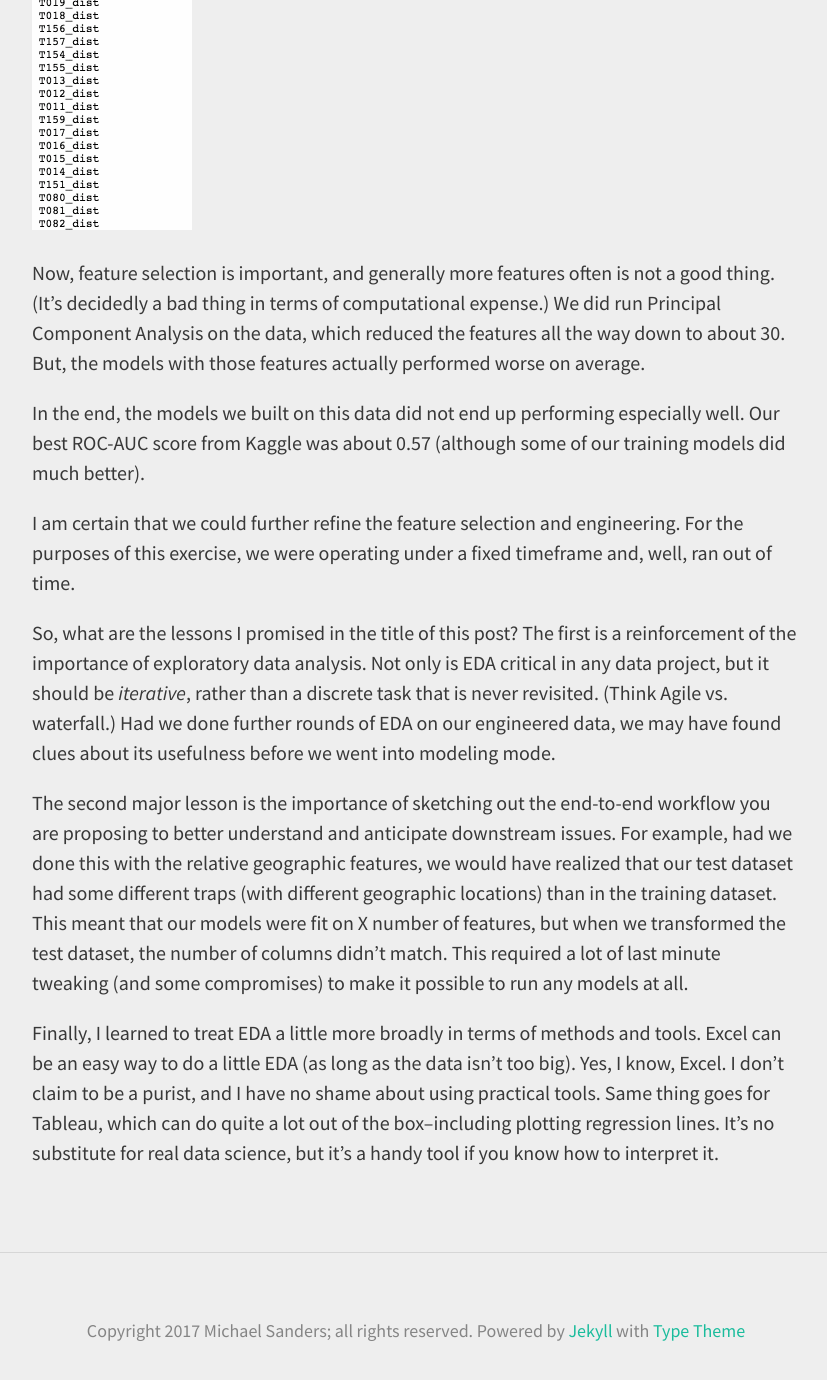
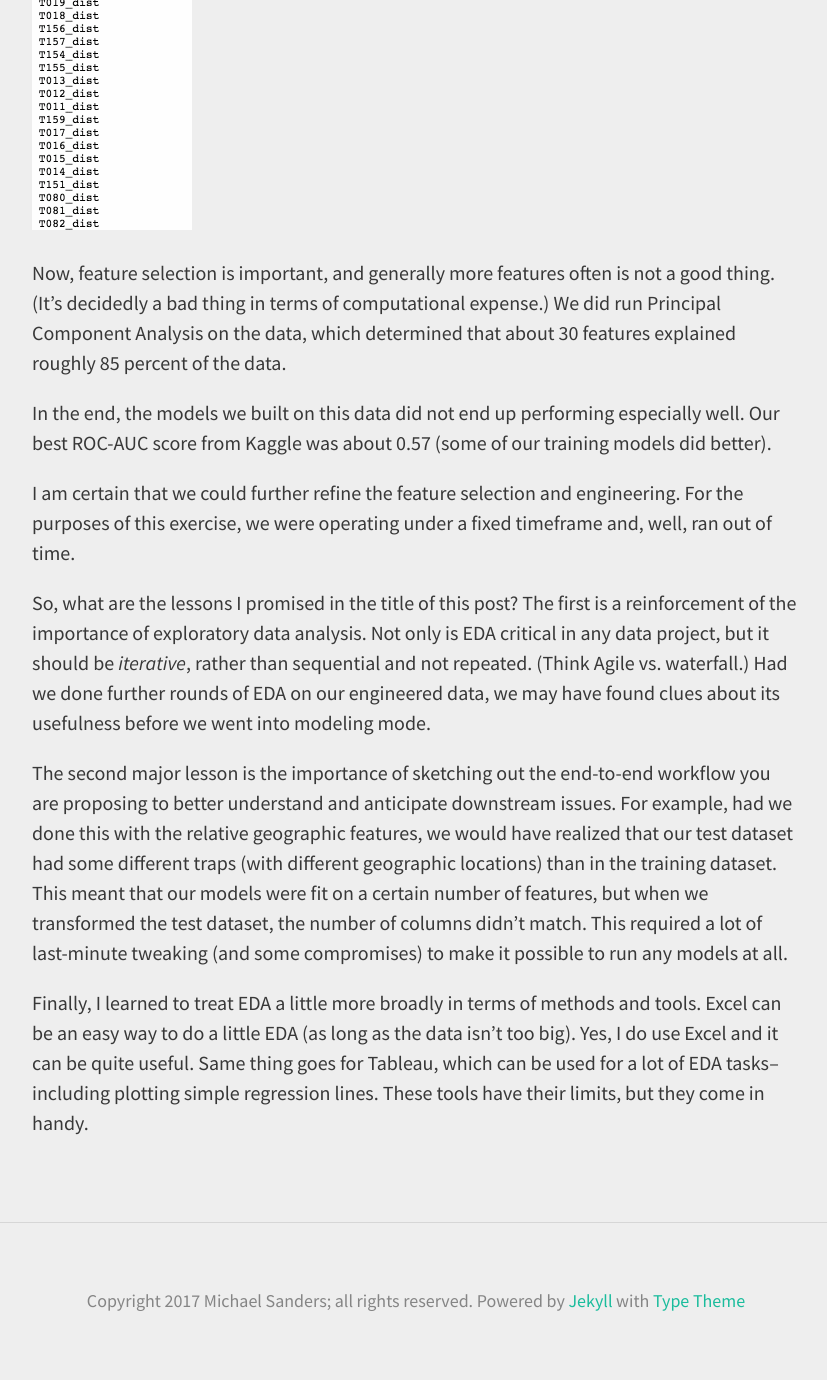
Before and after one commit to MikeS-nth/MikeS-nth.github.io, a Jekyll site: the page built from _posts/2017-05-01-lessons-in-feature-engineering.md, in a window 1280 px wide and 1400 px high, scrolled down 2443 px. Shown: the top 1380 px of the window, without its empty margins (224-1051 px from the left). Built offline with Jekyll 4.4.1, drawn with Linux system fonts in a browser that asks for light colours; nearby versions of some CDN libraries.

Commit message:
skeeter edit

```diff
--- a/_posts/2017-05-01-lessons-in-feature-engineering.md
+++ b/_posts/2017-05-01-lessons-in-feature-engineering.md
@@ -32,14 +32,14 @@ My teammate Brian created a gif to visualize this feature bloat:
 
 ![alt text](/../img/features.gif "too many features")
 
-Now, feature selection is important, and generally more features often is not a good thing.  (It's decidedly a bad thing in terms of computational expense.)  We did run Principal Component Analysis on the data, which reduced the features all the way down to about 30.  But, the models with those features actually performed worse on average.
+Now, feature selection is important, and generally more features often is not a good thing.  (It's decidedly a bad thing in terms of computational expense.)  We did run Principal Component Analysis on the data, which determined that about 30 features explained roughly 85 percent of the data.
 
-In the end, the models we built on this data did not end up performing especially well.  Our best ROC-AUC score from Kaggle was about 0.57 (although some of our training models did much better).
+In the end, the models we built on this data did not end up performing especially well.  Our best ROC-AUC score from Kaggle was about 0.57 (some of our training models did better).
 
 I am certain that we could further refine the feature selection and engineering.  For the purposes of this exercise, we were operating under a fixed timeframe and, well, ran out of time.
 
-So, what are the lessons I promised in the title of this post? The first is a reinforcement of the importance of exploratory data analysis.  Not only is EDA critical in any data project, but it should be *iterative*, rather than a discrete task that is never revisited.  (Think Agile vs. waterfall.)  Had we done further rounds of EDA on our engineered data, we may have found clues about its usefulness before we went into modeling mode.
+So, what are the lessons I promised in the title of this post? The first is a reinforcement of the importance of exploratory data analysis.  Not only is EDA critical in any data project, but it should be *iterative*, rather than sequential and not repeated.  (Think Agile vs. waterfall.)  Had we done further rounds of EDA on our engineered data, we may have found clues about its usefulness before we went into modeling mode.
 
-The second major lesson is the importance of sketching out the end-to-end workflow you are proposing to better understand and anticipate downstream issues.  For example, had we done this with the relative geographic features, we would have realized that our test dataset had some different traps (with different geographic locations) than in the training dataset.  This meant that our models were fit on X number of features, but when we transformed the test dataset, the number of columns didn't match.  This required a lot of last minute tweaking (and some compromises) to make it possible to run any models at all.
+The second major lesson is the importance of sketching out the end-to-end workflow you are proposing to better understand and anticipate downstream issues.  For example, had we done this with the relative geographic features, we would have realized that our test dataset had some different traps (with different geographic locations) than in the training dataset.  This meant that our models were fit on a certain number of features, but when we transformed the test dataset, the number of columns didn't match.  This required a lot of last-minute tweaking (and some compromises) to make it possible to run any models at all.
 
-Finally, I learned to treat EDA a little more broadly in terms of methods and tools.  Excel can be an easy way to do a little EDA (as long as the data isn't too big).  Yes, I know, Excel.  I don't claim to be a purist, and I have no shame about using practical tools.  Same thing goes for Tableau, which can do quite a lot out of the box--including plotting regression lines.  It's no substitute for real data science, but it's a handy tool if you know how to interpret it.
+Finally, I learned to treat EDA a little more broadly in terms of methods and tools.  Excel can be an easy way to do a little EDA (as long as the data isn't too big).  Yes, I do use Excel and it can be quite useful.  Same thing goes for Tableau, which can be used for a lot of EDA tasks--including plotting simple regression lines.  These tools have their limits, but they come in handy.
```
